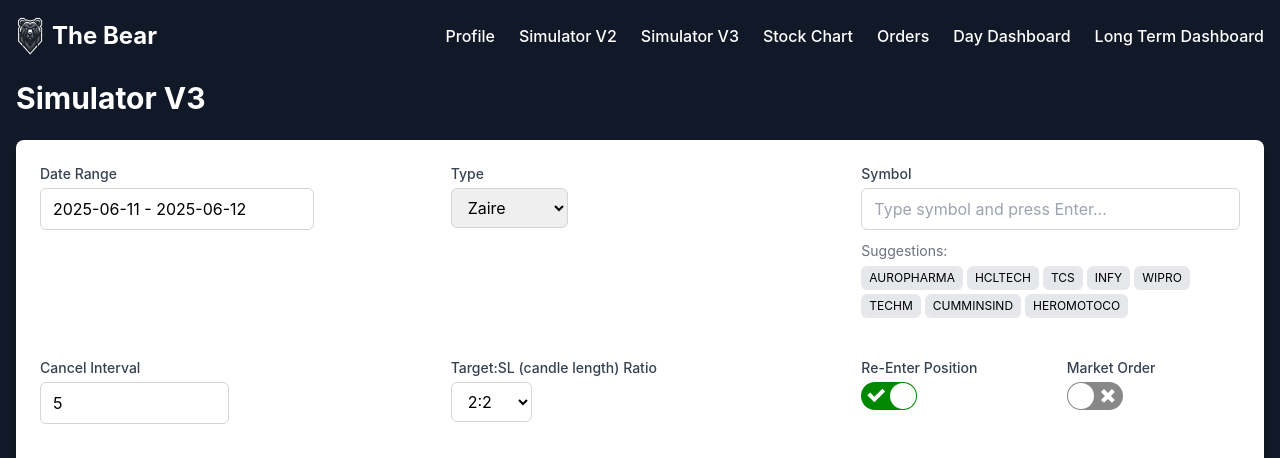
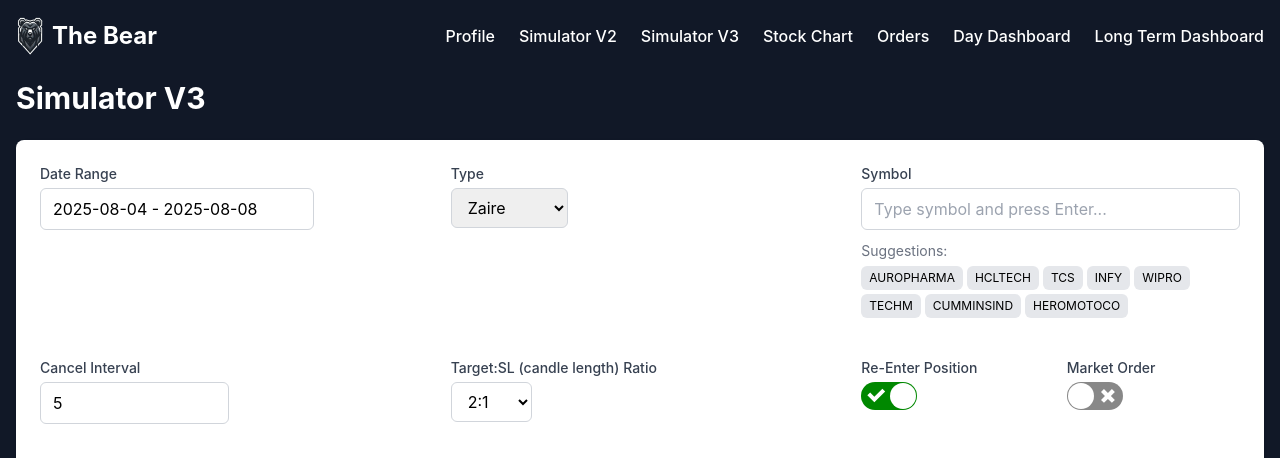
Before and after one commit to Karan96Kaushik/the-bear-landing-page, a React (Create React App) app: page /simulator-v3 in a window 1280 px wide. Shown: the top 458 px of the page. Built offline with nearby package versions, Linux system fonts and the light colour scheme; sample sign-in values are in the browser's storage; what chartjs-chart-financial, chartjs-plugin-zoom would draw is missing.

Commit message:
minor simulatore stuff

```diff
--- a/src/pages/SimulatorV3.js
+++ b/src/pages/SimulatorV3.js
@@ -114,18 +114,6 @@ const processTrialData = (trialData) => {
 	}
 }
 
-const selectionParams = {
-	TOUCHING_SMA_TOLERANCE: {type: 'number', start: 0.00030, end: 0.00040, step: 0.00005, defaultValue: 0.00045},
-	NARROW_RANGE_TOLERANCE: {type: 'number', start: 0.0040, end: 0.0050, step: 0.0010, defaultValue: 0.0046},
-	WIDE_RANGE_TOLERANCE: {type: 'number', start: 0.0010, end: 0.0020, step: 0.0001, defaultValue: 0.0015},
-	CANDLE_CONDITIONS_SLOPE_TOLERANCE: {type: 'number', start: 1, end: 2, step: 1, defaultValue: 1},
-	BASE_CONDITIONS_SLOPE_TOLERANCE: {type: 'number', start: 1, end: 2, step: 1, defaultValue: 1},
-	MA_WINDOW: {type: 'category', options: [22, 44], defaultValue: 44},
-	MA_WINDOW_5: {type: 'category', options: [22, 44], defaultValue: 22},
-	CHECK_75MIN: {type: 'category', options: [true, false], defaultValue: true},
-	TOUCHING_SMA_15_TOLERANCE: {type: 'number', start: 0.00030, end: 0.00040, step: 0.00005, defaultValue: -1}
-}
-
 const initialSelectionParamOptions = {
   TOUCHING_SMA_TOLERANCE: { type: 'category', options: [0.0003] },
   TOUCHING_SMA_15_TOLERANCE: { type: 'category', options: [0.0003] },
@@ -136,6 +124,7 @@ const initialSelectionParamOptions = {
   MA_WINDOW: { type: 'category', options: [44] },
   MA_WINDOW_5: { type: 'category', options: [22] },
   CHECK_75MIN: { type: 'category', options: [1] },
+  CHECK_NIFTY_50: { type: 'category', options: [1] },
   STOCK_LIST: { type: 'category', options: ['HIGHBETA!D2:D550'] },
 };
 
@@ -362,7 +351,7 @@ const initialState = {
 		updateSL: false,
 		updateSLInterval: 15,
 		updateSLFrequency: 15,
-		targetStopLossRatio: '2:2',
+		targetStopLossRatio: '2:1',
 		marketOrder: false,
 		type: 'zaire'
 	},
@@ -379,7 +368,7 @@ const ShortSellingSimulatorPage = () => {
 	const [selectedResult, setSelectedResult] = useState(null);
 	const [selectedResultData, setSelectedResultData] = useState(null);
 	// const [selectedFunctions, setSelectedFunctions] = useState([]);
-	const [dateRange, setDateRange] = useState([new Date('2025-06-11'), new Date('2025-06-12')]);
+	const [dateRange, setDateRange] = useState([new Date('2025-08-04'), new Date('2025-08-08')]);
 	const [selectedSymbol, setSelectedSymbol] = useState([]);
 	const [pollInterval, setPollInterval] = useState(null);
 	const [pastResults, setPastResults] = useState(() => {
```
